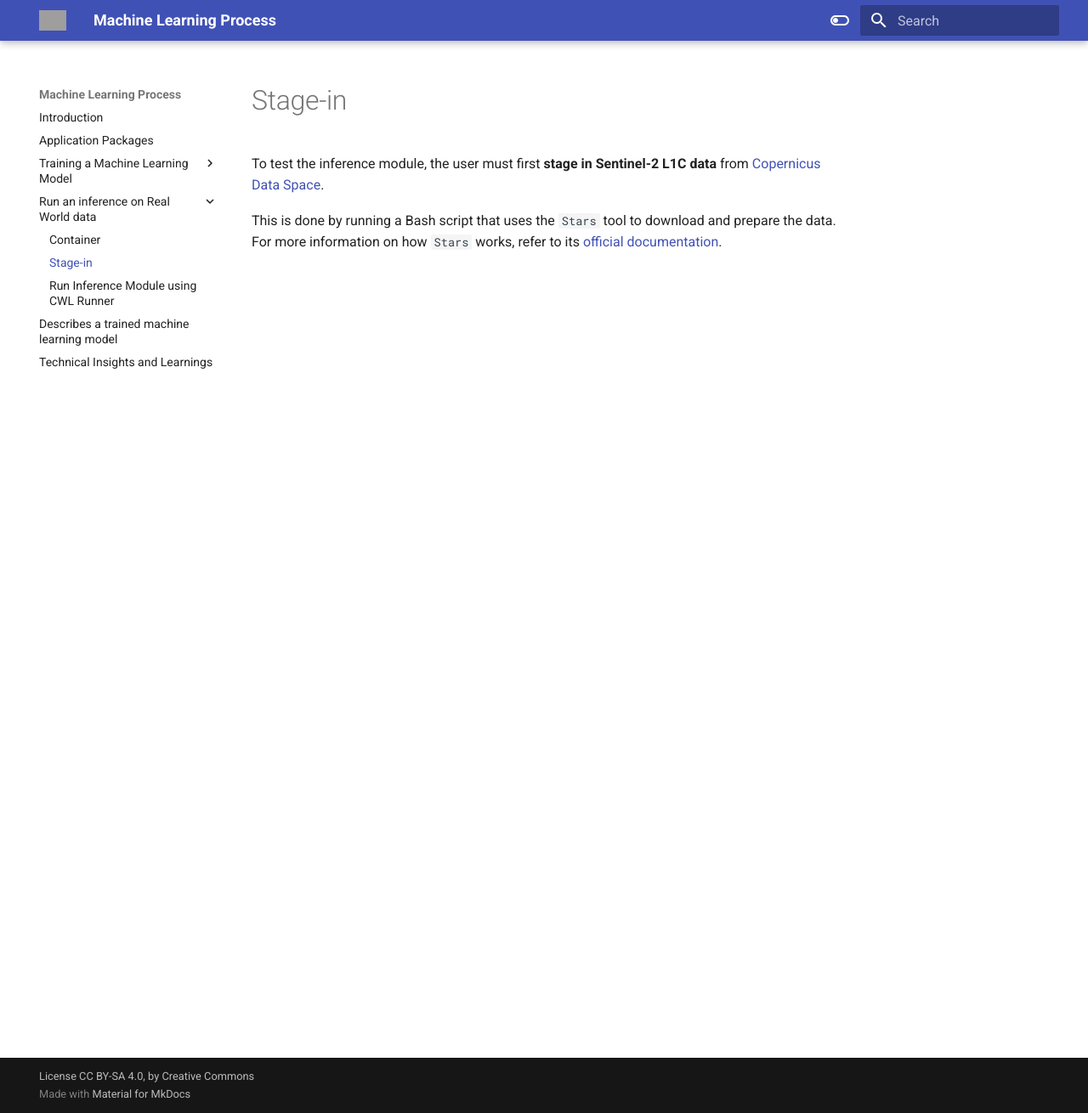
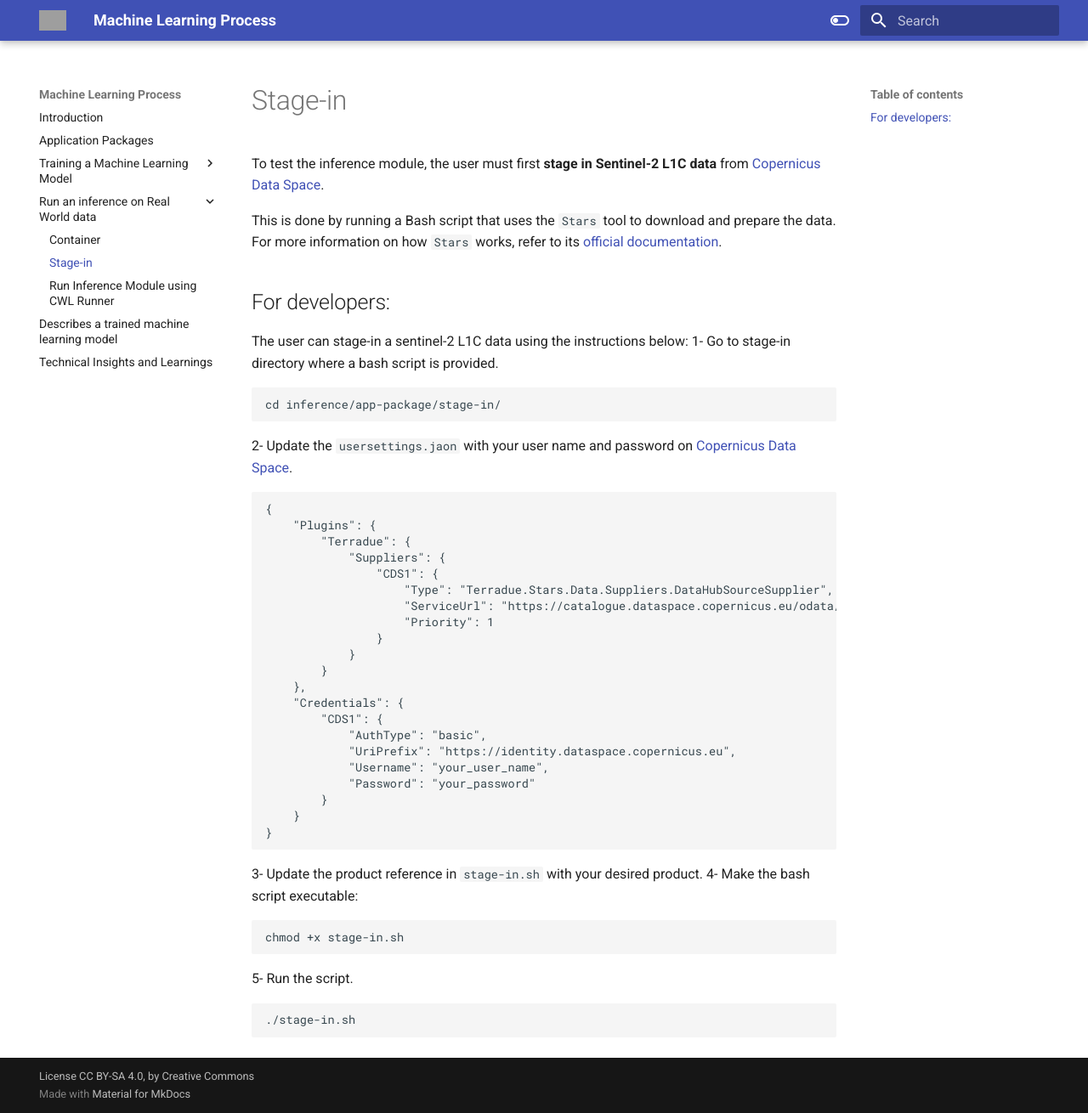
Before and after one commit to simonevaccari/machine-learning-process, an MkDocs documentation site: the page built from docs/stage-in.md, in a window 1280 px wide and 1310 px high. Shown: the whole window at 85% size. Built offline with MkDocs 1.6.1 and Material for MkDocs 9.7.7, drawn with Linux system fonts in a browser that asks for light colours; grey boxes are pictures that could not be loaded.

Commit message:
docs: update stage-in docs

````diff
--- a/docs/stage-in.md
+++ b/docs/stage-in.md
@@ -4,3 +4,44 @@ To test the inference module, the user must first **stage in Sentinel-2 L1C data
 
 This is done by running a Bash script that uses the `Stars` tool to download and prepare the data.
 For more information on how `Stars` works, refer to its [official documentation](https://github.com/Terradue/Stars).
+
+## For developers:
+The user can stage-in a sentinel-2 L1C data using the instructions below:
+1- Go to stage-in directory where a bash script is provided.
+```
+cd inference/app-package/stage-in/
+```
+2- Update the `usersettings.jaon` with your user name and password on [Copernicus Data Space](https://dataspace.copernicus.eu).
+```
+{
+    "Plugins": {
+        "Terradue": {
+            "Suppliers": {
+                "CDS1": {
+                    "Type": "Terradue.Stars.Data.Suppliers.DataHubSourceSupplier",
+                    "ServiceUrl": "https://catalogue.dataspace.copernicus.eu/odata/v1",
+                    "Priority": 1
+                }
+            }
+        }
+    },
+    "Credentials": {
+        "CDS1": {
+            "AuthType": "basic",
+            "UriPrefix": "https://identity.dataspace.copernicus.eu",
+            "Username": "your_user_name",
+            "Password": "your_password"
+        }
+    }
+}
+```
+3- Update the product reference in `stage-in.sh` with your desired product.
+4- Make the bash script executable:
+```
+chmod +x stage-in.sh
+```
+
+5- Run the script.
+```
+./stage-in.sh
+```
````
